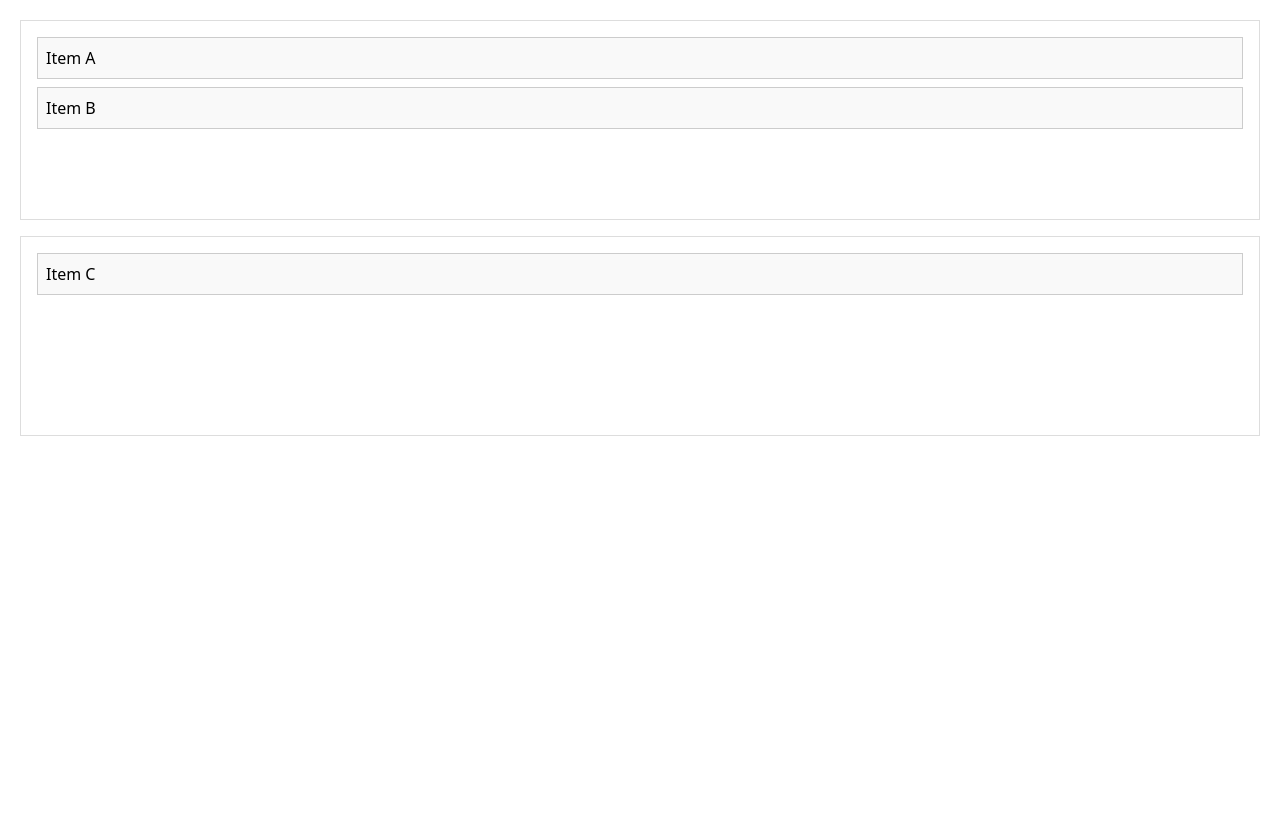
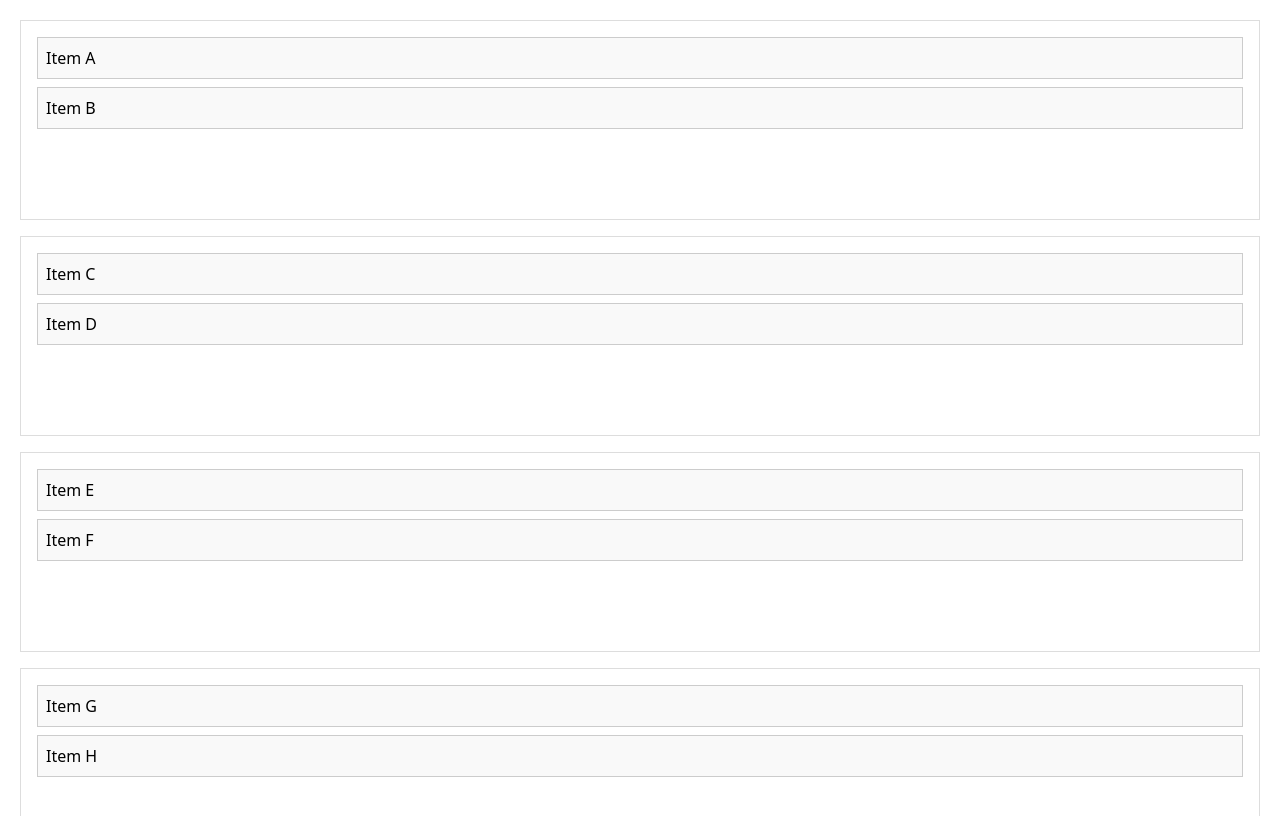
Before and after one commit to high-horse/vue-dragable, a Vue app: page /dragable in a window 1280 px wide. Shown: the top 816 px of the page. Built offline with nearby package versions, Linux system fonts and the light colour scheme; the HTML template or start-up script is replaced by a standard one.

Commit message:
dragable vue

```diff
--- a/src/views/Dragable.vue
+++ b/src/views/Dragable.vue
@@ -2,19 +2,24 @@
 import { ref, computed } from "vue";
 
 interface ItemType {
-  id: number,
-  title: string,
-  list: number
+    id: number;
+    title: string;
+    list: number;
 }
 
 const items = ref<ItemType[]>([
     { id: 0, title: "Item A", list: 1 },
     { id: 1, title: "Item B", list: 1 },
     { id: 2, title: "Item C", list: 2 },
+    { id: 3, title: "Item D", list: 2 },
+    { id: 4, title: "Item E", list: 3 },
+    { id: 5, title: "Item F", list: 3 },
+    { id: 6, title: "Item G", list: 4 },
+    { id: 7, title: "Item H", list: 4 },
 ]);
 
-const getList = computed(() => (list: number) =>
-  items.value.filter((item) => item.list === list)
+const getList = computed(
+    () => (list: number) => items.value.filter((item) => item.list === list),
 );
 
 const startDrag = (event: DragEvent, item: ItemType) => {
@@ -65,8 +70,7 @@ const startDrag = (event: DragEvent, item: ItemType) => {
 //   }
 // };
 
-
-const onDrop = (event: DragEvent, list: ItemType['list']) => {
+const onDrop = (event: DragEvent, list: ItemType["list"]) => {
     if (event.dataTransfer) {
         const itemID = parseInt(event.dataTransfer.getData("itemID"));
         const itemIndex = items.value.findIndex((item) => item.id === itemID);
@@ -81,7 +85,9 @@ const onDrop = (event: DragEvent, list: ItemType['list']) => {
             let insertIndex = listItems.length;
 
             for (let i = 0; i < listItems.length; i++) {
-        const itemElement = document.getElementById(`item-${listItems[i].id}`);
+                const itemElement = document.getElementById(
+                    `item-${listItems[i].id}`,
+                );
                 if (itemElement) {
                     const itemRect = itemElement.getBoundingClientRect();
                     if (dropY < itemRect.top + itemRect.height / 2) {
@@ -92,7 +98,9 @@ const onDrop = (event: DragEvent, list: ItemType['list']) => {
             }
 
             // Insert the item at the calculated index
-      const newIndex = items.value.findIndex((i) => i.list === list && i.id === listItems[insertIndex]?.id);
+            const newIndex = items.value.findIndex(
+                (i) => i.list === list && i.id === listItems[insertIndex]?.id,
+            );
             if (newIndex === -1) {
                 items.value.push(item);
             } else {
@@ -101,10 +109,15 @@ const onDrop = (event: DragEvent, list: ItemType['list']) => {
         }
     }
 };
-
 </script>
 <template>
-    <div class="drop-zone" @drop="onDrop($event, 1)" @dragenter.prevent @dragover.prevent>
+    <div class="grid grid-cols-4 gap-4">
+        <div
+            class="drop-zone bg-red-300"
+            @drop="onDrop($event, 1)"
+            @dragenter.prevent
+            @dragover.prevent
+        >
             <div
                 v-for="item in getList(1)"
                 :key="item.id"
@@ -116,7 +129,12 @@ const onDrop = (event: DragEvent, list: ItemType['list']) => {
                 {{ item.title }}
             </div>
         </div>
-    <div class="drop-zone" @drop="onDrop($event, 2)" @dragenter.prevent @dragover.prevent>
+        <div
+            class="drop-zone bg-yellow-300"
+            @drop="onDrop($event, 2)"
+            @dragenter.prevent
+            @dragover.prevent
+        >
             <div
                 v-for="item in getList(2)"
                 :key="item.id"
@@ -128,13 +146,16 @@ const onDrop = (event: DragEvent, list: ItemType['list']) => {
                 {{ item.title }}
             </div>
         </div>
-</template>
-
-<!-- <template>
-    <div class="drop-zone" @drop="onDrop($event, 1)" @dragenter.prevent @dragover.prevent>
         <div
-            v-for="item in getList(1)"
+            class="drop-zone bg-green-300"
+            @drop="onDrop($event, 3)"
+            @dragenter.prevent
+            @dragover.prevent
+        >
+            <div
+                v-for="item in getList(3)"
                 :key="item.id"
+                :id="`item-${item.id}`"
                 class="drag-el"
                 draggable="true"
                 @dragstart="startDrag($event, item)"
@@ -142,10 +163,16 @@ const onDrop = (event: DragEvent, list: ItemType['list']) => {
                 {{ item.title }}
             </div>
         </div>
-    <div class="drop-zone" @drop="onDrop($event, 2)" @dragenter.prevent @dragover.prevent>
         <div
-            v-for="item in getList(2)"
+            class="drop-zone bg-blue-300"
+            @drop="onDrop($event, 4)"
+            @dragenter.prevent
+            @dragover.prevent
+        >
+            <div
+                v-for="item in getList(4)"
                 :key="item.id"
+                :id="`item-${item.id}`"
                 class="drag-el"
                 draggable="true"
                 @dragstart="startDrag($event, item)"
@@ -153,7 +180,8 @@ const onDrop = (event: DragEvent, list: ItemType['list']) => {
                 {{ item.title }}
             </div>
         </div>
-</template> -->
+    </div>
+</template>
 
 <style scoped>
 .drop-zone {
```
Lines whose indentation alone changed are shown as unchanged.
